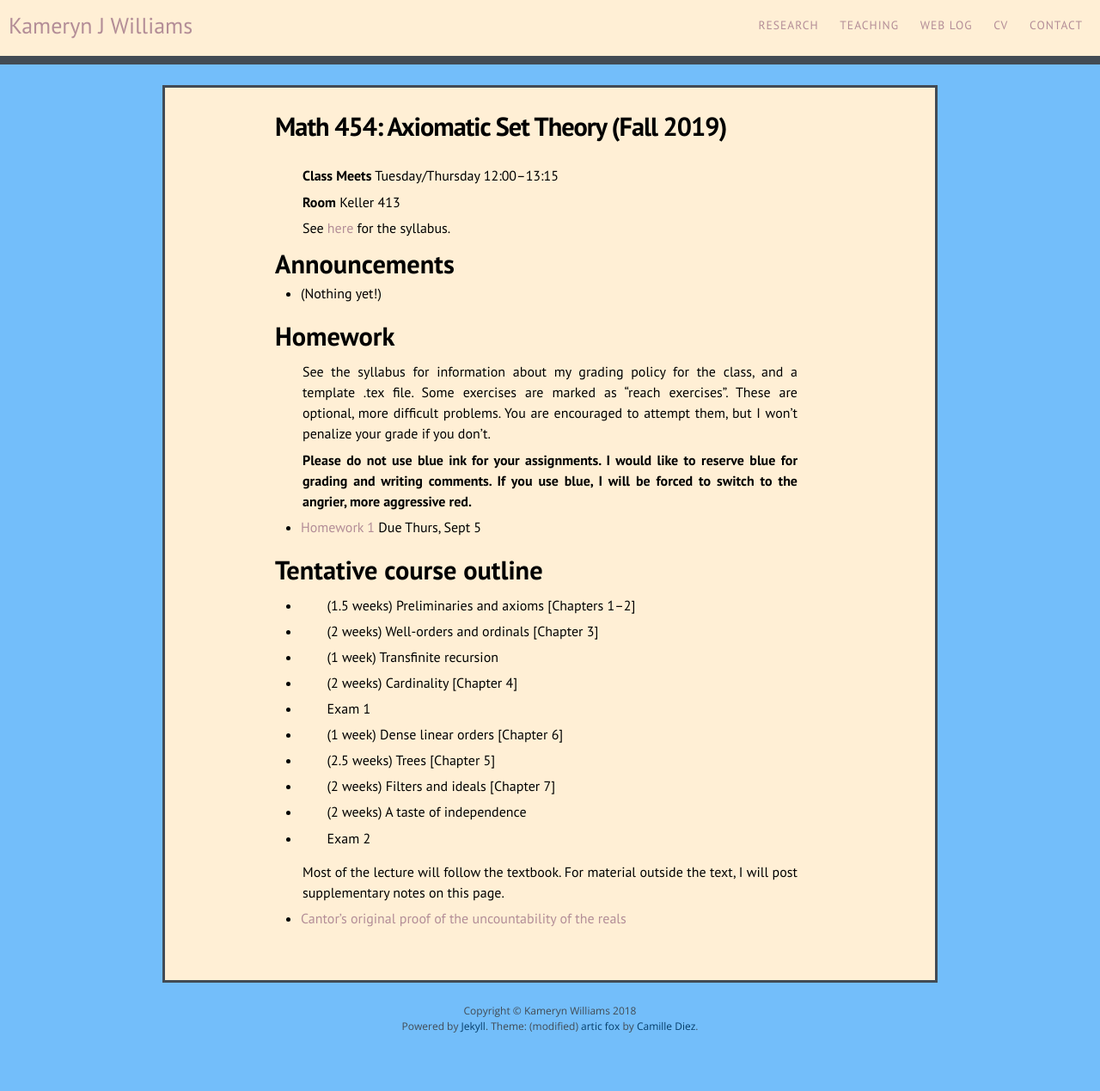
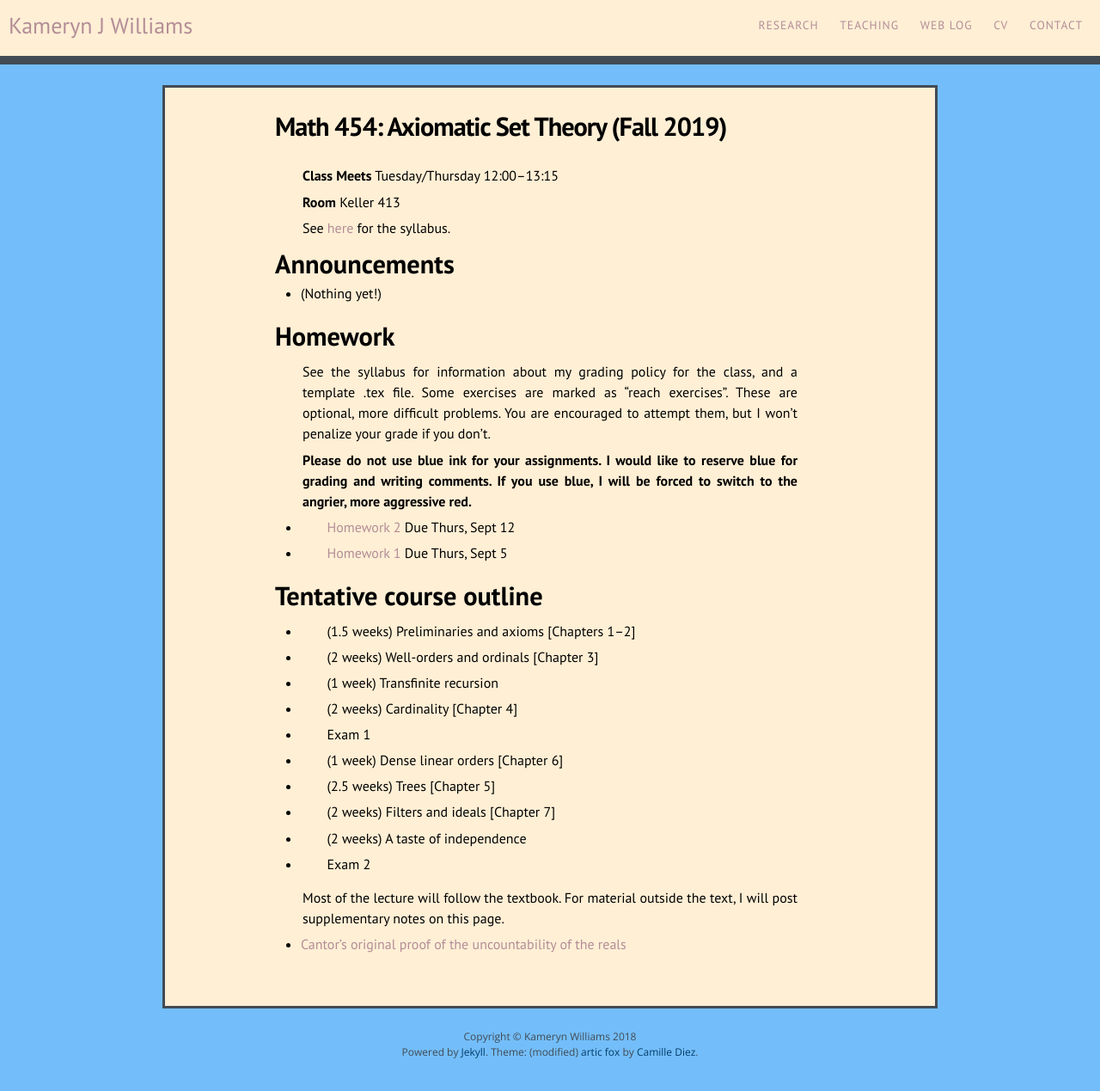
Before and after one commit to kamerynjw/kamerynjw.github.io, a Jekyll site: the page built from teaching/2019/math454.md, in a window 1280 px wide. Shown: the whole page at 86% size. Built offline with Jekyll 4.4.1, drawn with Linux system fonts in a browser that asks for light colours; nearby versions of some CDN libraries; before the commit the page ends 1239 px from its top, so only the background shows below that.

Commit message:
added 454 h2@

```diff
--- a/teaching/2019/math454.md
+++ b/teaching/2019/math454.md
@@ -22,7 +22,10 @@ See the syllabus for information about my grading policy for the class, and a te
 
 **Please do not use blue ink for your assignments. I would like to reserve blue for grading and writing comments. If you use blue, I will be forced to switch to the angrier, more aggressive red.**
 
+* [Homework 2]({{ page.url }}h2.pdf) Due Thurs, Sept 12
+
 * [Homework 1]({{ page.url }}h1.pdf) Due Thurs, Sept 5
+
 
 Tentative course outline
 =========
```
Also changed, not shown: 1 other file.
